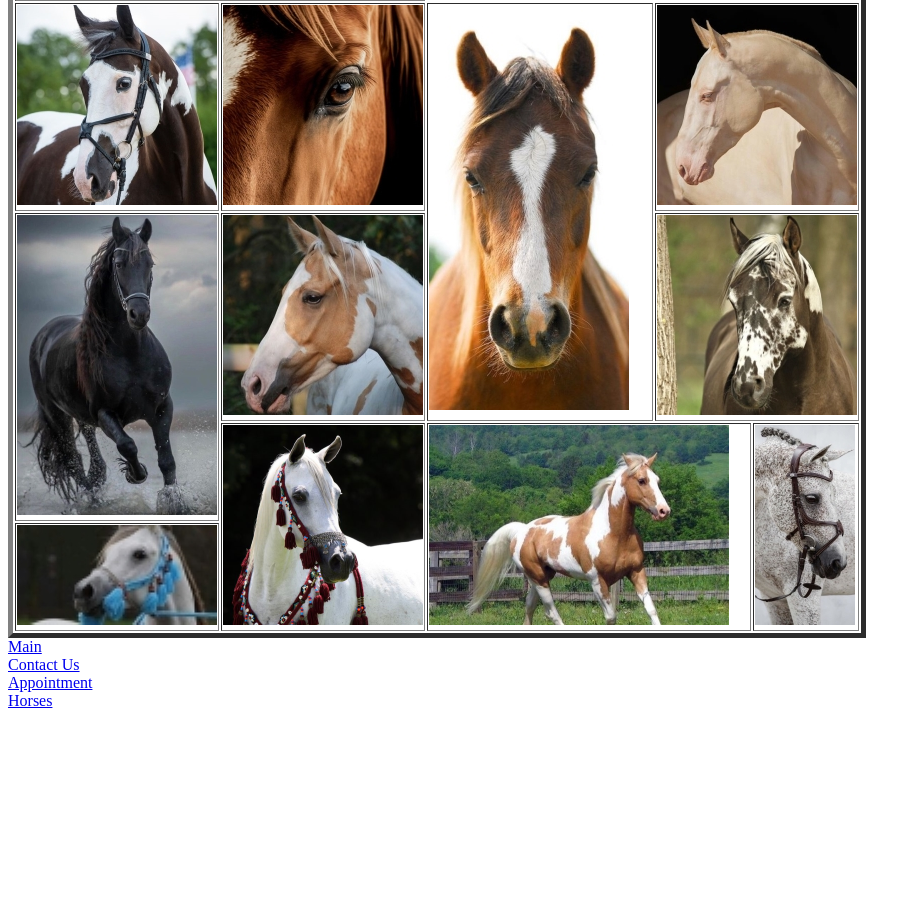
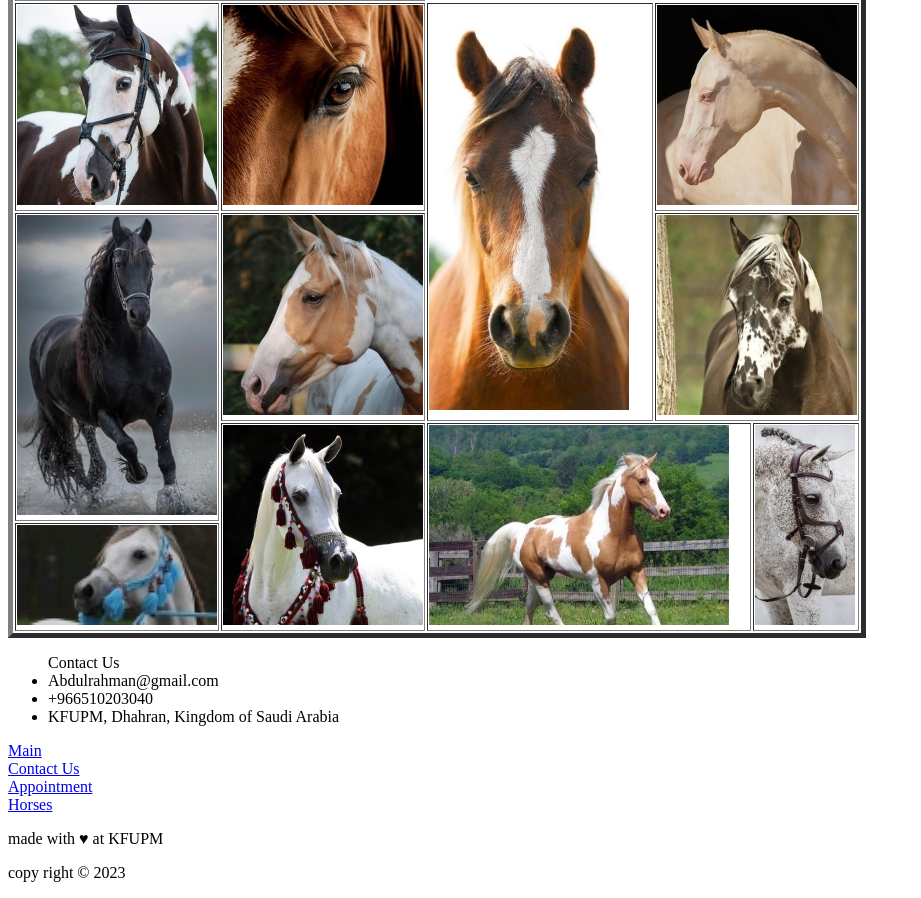
Before and after one commit to Abdulrahmanaak/swe-363-231-03, a plain HTML site: page Personal Website/Additional Pages/horses.html in a window 1280 px wide. Shown: the part 542-1440 px from the top of the page, without its empty margins (0-921 px from the left). Before the commit the page ends 1260 px from the top, so only its background shows below. Drawn offline with Linux system fonts and the light colour scheme; files whose address does not match are found by name.

Commit message:
changing the footer in all pages

```diff
--- a/Personal Website/Additional Pages/horses.html
+++ b/Personal Website/Additional Pages/horses.html
@@ -133,6 +133,15 @@
 
 <!-- footer of the page -->
 <footer>
+    <section>
+        <ul>
+            Contact Us
+            <li>Abdulrahman@gmail.com</li>
+            <li>+966510203040</li>
+            <li>KFUPM, Dhahran, Kingdom of Saudi Arabia</li>
+        </ul>
+    </section>
+    <section>
         <div>
             <a href="/swe-363-231/Personal Website/index.html">Main</a>
         </div>
@@ -145,6 +154,11 @@
         <div>
             <a href="/swe-363-231/Personal Website/Additional Pages/horses.html">Horses</a>
         </div>
+    </section>
+    <section>
+        <p>made with &hearts; at KFUPM</p>
+        <p>copy right &copy; 2023</p>
+    </section>
 </footer>
 
 </html>
```
Also changed, not shown: Personal Website/appointment.html (+14 -0 lines), Personal Website/confirmation.html (+14 -0 lines), Personal Website/contact_us.html (+14 -0 lines), Personal Website/index.html (+14 -0 lines). Lines whose indentation alone changed are shown as unchanged.
